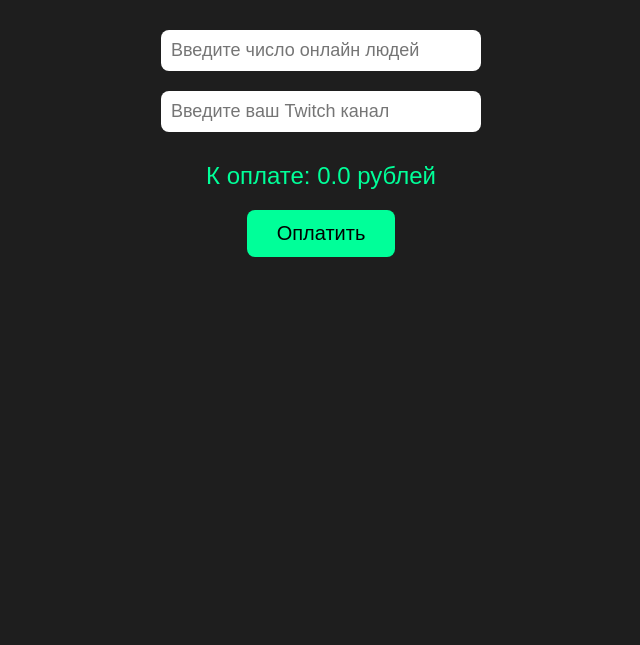
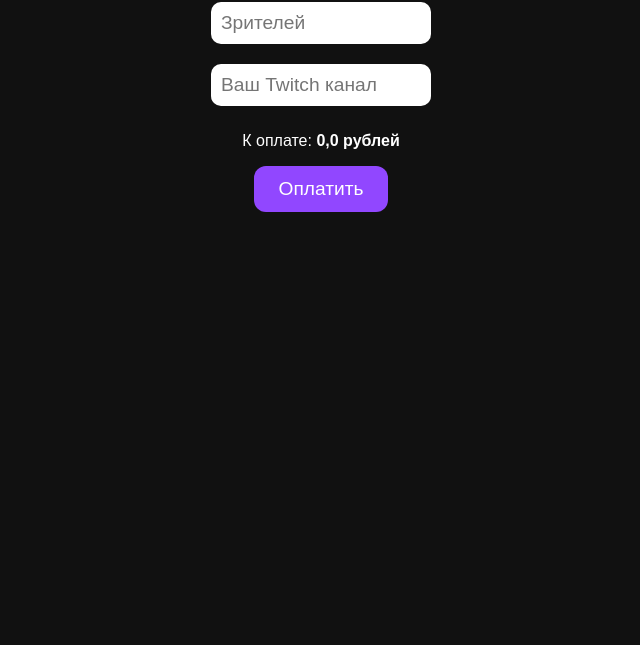
Before and after one commit to kaicat999/nakrutka-lul, a plain HTML site: page index.html in a window 1280 px wide. Shown: the part 155-800 px from the top of the page, without its empty margins (319-959 px from the left). Drawn offline with Linux system fonts and the light colour scheme.

Commit message:
Update index.html

```diff
--- a/index.html
+++ b/index.html
@@ -2,73 +2,97 @@
 <html lang="ru">
 <head>
     <meta charset="UTF-8">
+    <meta name="viewport" content="width=device-width, initial-scale=1.0">
     <title>накрутка.lul</title>
+    <link rel="icon" href="https://upload.wikimedia.org/wikipedia/commons/9/96/Twitch_icon.svg" type="image/svg+xml">
     <style>
         body {
+            background: #111;
+            color: #fff;
             font-family: Arial, sans-serif;
-            background-color: #1e1e1e;
-            color: #fff;
             text-align: center;
-            padding-top: 50px;
+            padding: 40px;
         }
         h1 {
-            font-size: 48px;
-            color: #00ff99;
-            margin-bottom: 30px;
+            font-size: 2.5em;
+            color: #a970ff;
         }
-        input[type="number"], input[type="text"] {
+        input {
             padding: 10px;
             margin: 10px;
-            font-size: 18px;
-            width: 300px;
+            font-size: 1.2em;
+            width: 200px;
+            border-radius: 10px;
             border: none;
-            border-radius: 8px;
         }
         button {
-            padding: 12px 30px;
-            font-size: 20px;
-            background-color: #00ff99;
-            color: #000;
+            background-color: #9147ff;
             border: none;
-            border-radius: 8px;
+            color: white;
+            padding: 12px 24px;
+            font-size: 1.2em;
+            border-radius: 12px;
             cursor: pointer;
-            transition: background-color 0.3s ease;
+            transition: background 0.3s;
         }
         button:hover {
-            background-color: #00cc7a;
+            background-color: #772ce8;
         }
-        .price {
-            font-size: 24px;
-            margin: 20px 0;
-            color: #00ff99;
+        #loader {
+            display: none;
+            font-size: 1.4em;
+            margin-top: 20px;
+        }
+        #receipt {
+            display: none;
+            margin-top: 30px;
+            padding: 20px;
+            border: 2px dashed #4caf50;
+            border-radius: 12px;
+            background-color: #1e1e1e;
         }
     </style>
 </head>
 <body>
     <h1>накрутка.lul</h1>
+    <input type="number" id="viewers" placeholder="Зрителей">
+    <br>
+    <input type="text" id="channel" placeholder="Ваш Twitch канал">
+    <br>
+    <p>К оплате: <strong>0,0 рублей</strong></p>
+    <button onclick="startFakeProcess()">Оплатить</button>
 
-    <div>
-        <input type="number" placeholder="Введите число онлайн людей">
-    </div>
+    <div id="loader">⏳ Накрутка началась... Пожалуйста, подождите...</div>
 
-    <div>
-        <input type="text" placeholder="Введите ваш Twitch канал">
-    </div>
-
-    <div class="price">
-        К оплате: 0.0 рублей
-    </div>
-
-    <div>
-        <button onclick="pay()">Оплатить</button>
+    <div id="receipt">
+        ✅ Успешно накручено <span id="fake-count"></span> зрителей на канал <strong id="fake-channel"></strong>!<br>
+        Спасибо за использование накрутка.lul ❤
     </div>
 
     <script>
-        function pay() {
-            alert("Успешно, ожидайте накрутку!");
-            setTimeout(function() {
-                window.location.reload();
-            }, 2000); // 2 секунды
+        function startFakeProcess() {
+            const viewers = document.getElementById('viewers').value;
+            const channel = document.getElementById('channel').value;
+
+            if (!viewers || !channel) {
+                alert('Заполни оба поля!');
+                return;
+            }
+
+            document.querySelector('button').disabled = true;
+            document.getElementById('loader').style.display = 'block';
+
+            setTimeout(() => {
+                document.getElementById('loader').style.display = 'none';
+                document.getElementById('receipt').style.display = 'block';
+                document.getElementById('fake-count').textContent = viewers;
+                document.getElementById('fake-channel').textContent = channel;
+
+                // Автоматический сброс через 5 секунд
+                setTimeout(() => {
+                    location.reload();
+                }, 5000);
+            }, 3000);
         }
     </script>
 </body>
```
